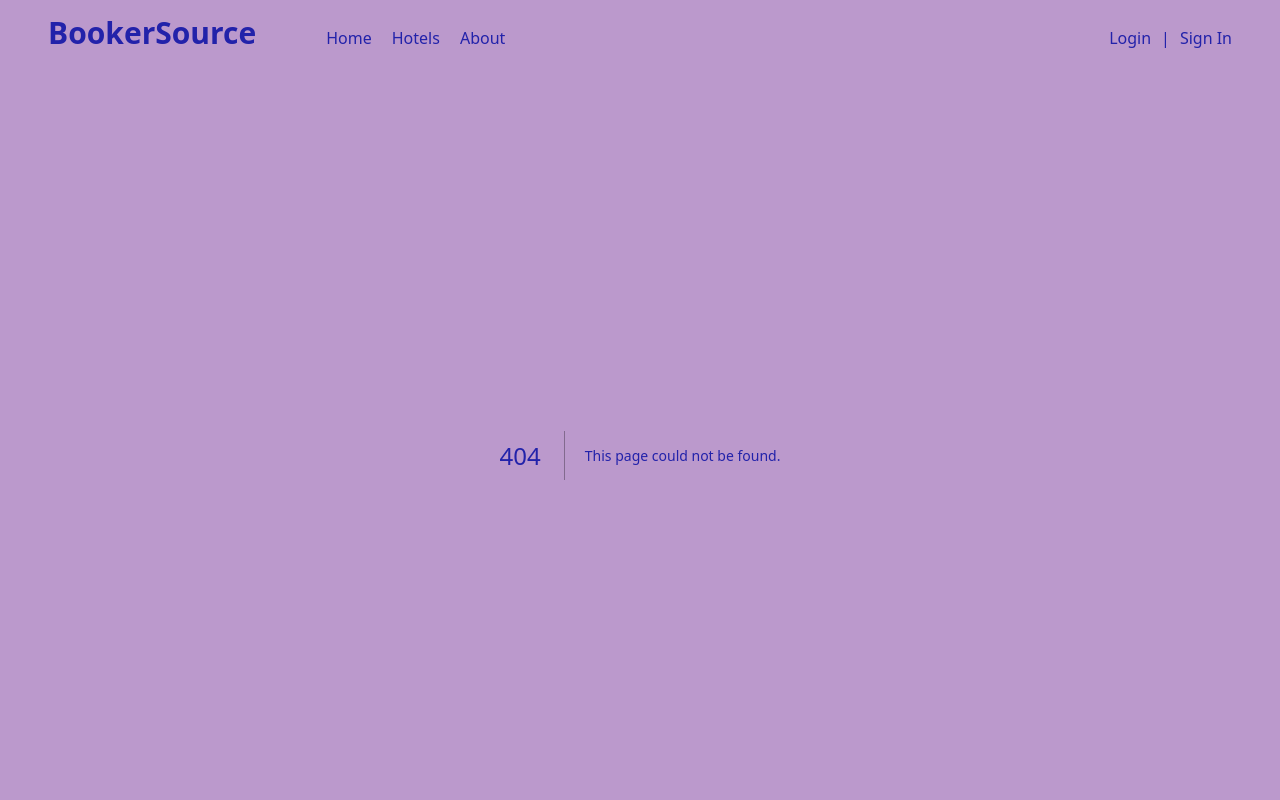
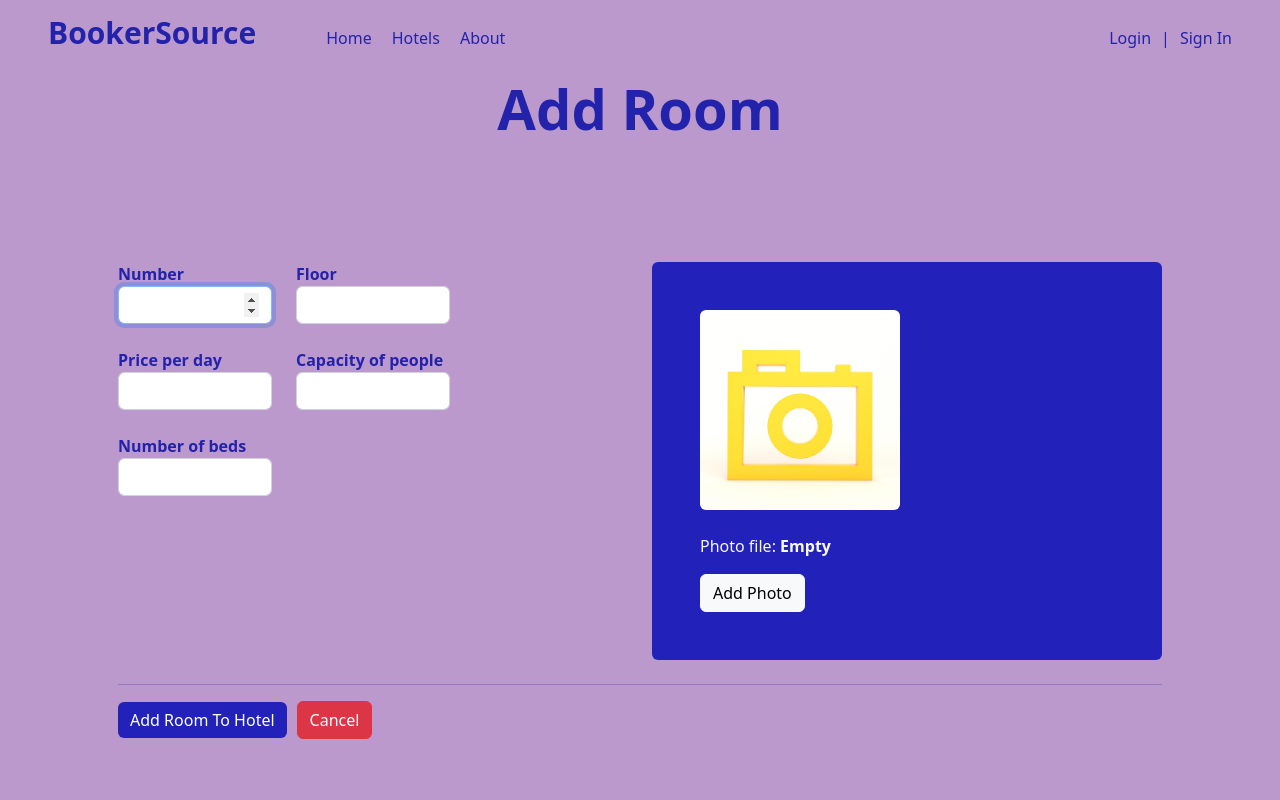
Before and after one commit to alexandreSilva604/bookersource-front, a Next.js app: page /yourHotels/manageRooms/1/addRoom in a window 1280 px wide. Before the commit this address had no page. Shown: the top 800 px of the page. Built offline with nearby package versions, Linux system fonts and the light colour scheme.

Commit message:
Created page for adding rooms.

```diff
--- /dev/null
+++ b/src/app/components/roomForm.js
@@ -0,0 +1,59 @@
+'use client'
+
+import Link from "next/link";
+
+export default function RoomForm() {
+
+    return (
+        <form>
+            <div className="row mb-4">
+                <div className="col">
+                    <div className="row mb-4">
+                        <div className="form-group col-md-4">
+                            <label className="fw-bold">Number</label>
+                            <input type="number" className="form-control" autoFocus />
+                        </div>
+                        <div className="form-group col-md-4">
+                            <label className="fw-bold">Floor</label>
+                            <input type="number" className="form-control"/>
+                        </div>
+                    </div>
+                    <div className="row mb-4">
+                        <div className="form-group col-md-4">
+                            <label className="fw-bold">Price per day</label>
+                            <input type="number" className="form-control"/>
+                        </div>
+                        <div className="form-group col-md-4">
+                            <label className="fw-bold">Capacity of people</label>
+                            <input type="number" className="form-control"/>
+                        </div>
+                    </div>
+                    <div className="row mb-4">
+                        <div className="form-group col-md-4">
+                            <label className="fw-bold">Number of beds</label>
+                            <input type="number" className="form-control"/>
+                        </div>
+                    </div>
+                </div>
+                <div className="col">
+                    <div className="p-5 rounded text-light" style={{backgroundColor: "#22b"}}>
+                        <img width={200} height={200} className="rounded" alt="Room Image" src="/img/photo-placeholder.jpg" />
+                        <div className="mt-4">
+                            <p>Photo file: <b>Empty</b></p>
+                            <button className="btn btn-light">Add Photo</button>
+                        </div>
+                    </div>
+                </div>
+            </div>
+            <div>
+                <hr/>
+                <button className="btn btn-primary" style={{backgroundColor: "#22b", border: "none", marginRight: 10}}>
+                    Add Room To Hotel
+                </button>
+                <Link href={`/yourHotels/`}>
+                    <button className="btn btn-danger">Cancel</button>
+                </Link>
+            </div>
+        </form>
+    );
+}
--- /dev/null
+++ b/src/app/yourHotels/manageRooms/[hotelId]/addRoom/page.js
@@ -0,0 +1,17 @@
+'use client'
+
+import Header from "@/app/components/header";
+import RoomForm from "@/app/components/roomForm";
+
+export default function AddRoom() {
+
+    return (
+        <div>
+            <Header title="Add Room" />
+
+            <div className="container p-5 mt-5 mb-5">
+                <RoomForm />
+            </div>
+        </div>
+    );
+}
```
Also changed, not shown: src/app/yourHotels/manageRooms/[hotelId]/page.js (+14 -6 lines), public/img/photo-placeholder.jpg (added).
